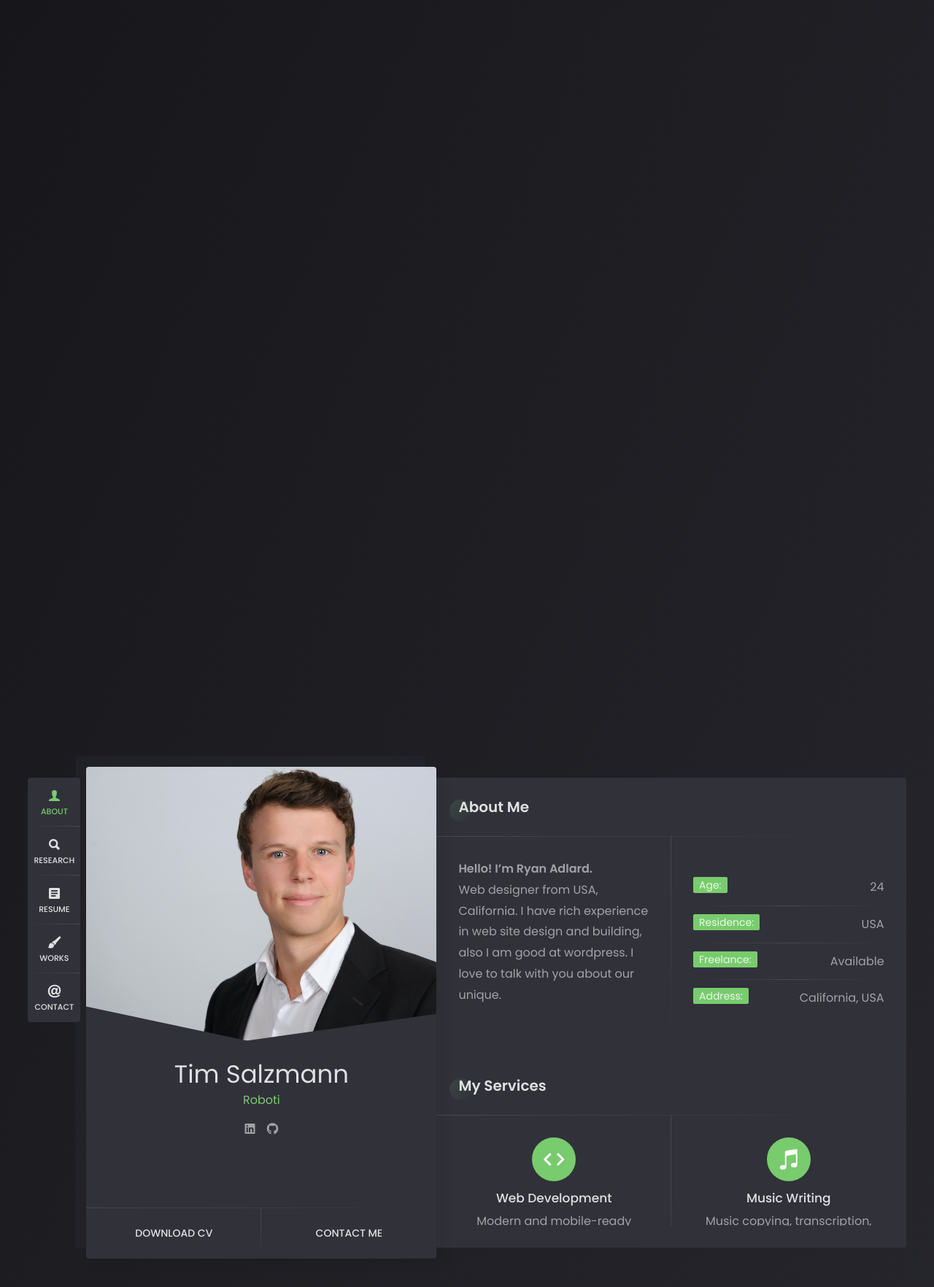
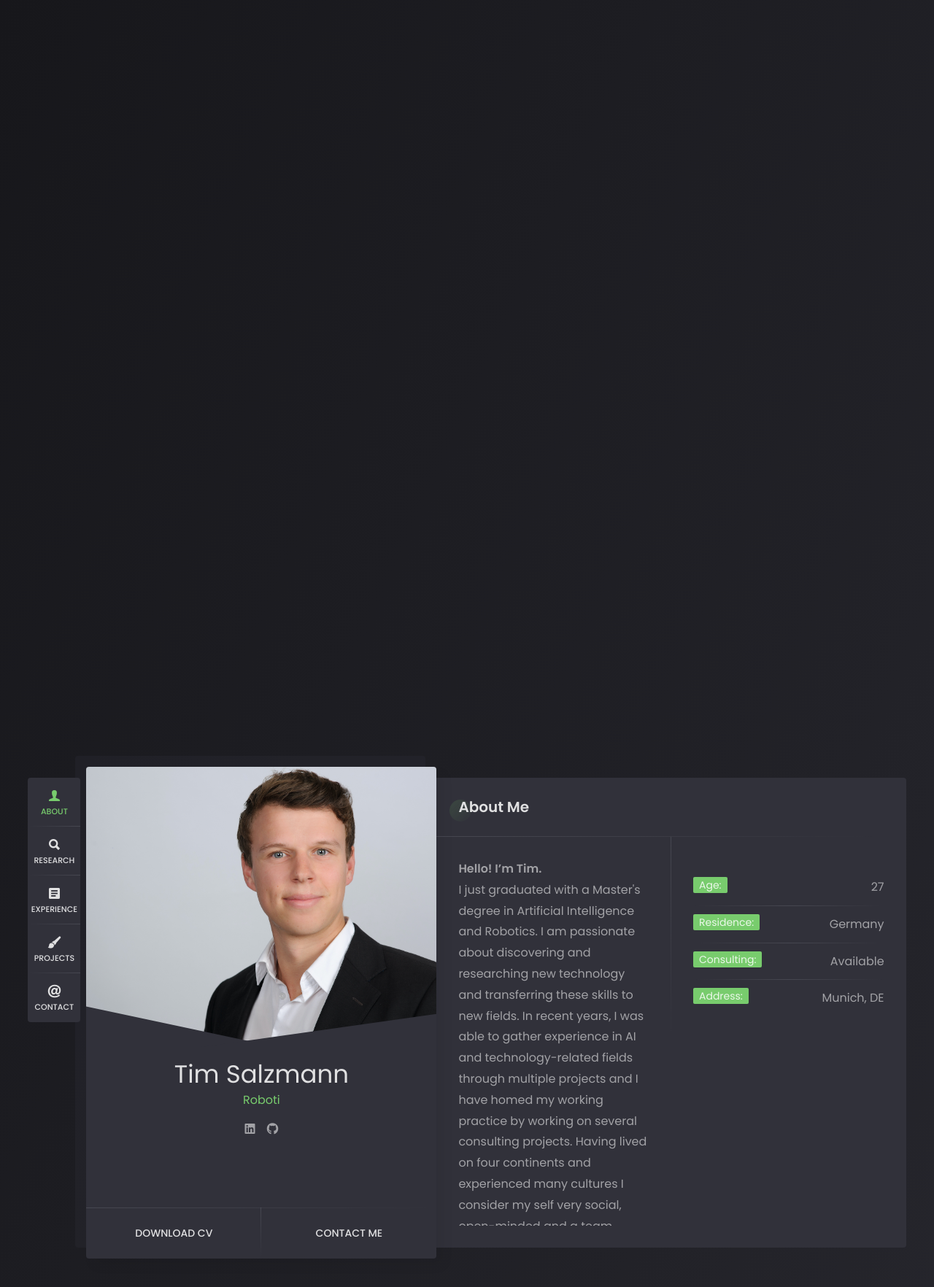
Before and after one commit to Tim-Salzmann/Tim-Salzmann.github.io, a Jekyll site: the page built from index.html, in a window 1280 px wide. Shown: the top 1764 px of the page at 73% size. Built offline with Jekyll 4.4.1, drawn with Linux system fonts in a browser that asks for light colours; nearby versions of some CDN libraries; some web fonts are replaced; the list of posts is cut into pages by our own code.

Commit message:
Updated content

````diff
--- a/_data/content.yml
+++ b/_data/content.yml
@@ -8,156 +8,156 @@ about:
   title: "About Me"
   text: "
         <p>
-          <strong>Hello! I’m Ryan Adlard.</strong><br> Web designer from USA, California. I have rich experience in web site design and building, also I am good at wordpress. I love to talk with you about our unique.
+          <strong>Hello! I’m Tim.</strong><br> I just graduated with a Master's degree in Artificial Intelligence and Robotics. I am passionate about discovering and researching new technology and transferring these skills to new fields. In recent years, I was able to gather experience in AI and technology-related fields through multiple projects and I have homed my working practice by working on several consulting projects. Having lived on four continents and experienced many cultures I consider my self very social, open-minded and a team player.
         </p>
         "
   list:
     - label: "Age"
-      value: "24"
+      value: "27"
 
     - label: "Residence"
-      value: "USA"
+      value: "Germany"
 
-    - label: "Freelance"
+    - label: "Consulting"
       value: "Available"
 
     - label: "Address"
-      value: "California, USA"
+      value: "Munich, DE"
 
 ### Services [ services ]
-services:
-  title: "My Services"
-  items:
-    - icon: "code"
-      name: "Web Development"
-      text: "Modern and mobile-ready website that will help you reach all of your marketing."
-      h_line: 1
+# services:
+#   title: "My Services"
+#   items:
+#     - icon: "code"
+#       name: "Web Development"
+#       text: "Modern and mobile-ready website that will help you reach all of your marketing."
+#       h_line: 1
 
-    - icon: "music-note"
-      name: "Music Writing"
-      text: "Music copying, transcription, arranging and composition services."
-      h_line: 1
+#     - icon: "music-note"
+#       name: "Music Writing"
+#       text: "Music copying, transcription, arranging and composition services."
+#       h_line: 1
 
-    - icon: "speakerphone"
-      name: "Advetising"
-      text: "Advertising services include television, radio, print, mail and web."
-      h_line: 0
+#     - icon: "speakerphone"
+#       name: "Advetising"
+#       text: "Advertising services include television, radio, print, mail and web."
+#       h_line: 0
 
-    - icon: "ios-game-controller-b"
-      name: "Game Development"
-      text: "Developing memorable and unique mobile android, ios games."
-      h_line: 0
+#     - icon: "ios-game-controller-b"
+#       name: "Game Development"
+#       text: "Developing memorable and unique mobile android, ios games."
+#       h_line: 0
 
 ### Pricing [ pricing ]
-pricing:
-  title: "Pricing"
-  items:
-    - icon: "speedometer speed-basic"
-      name: "Basic"
-      price_pre: "$"
-      price: "22"
-      price_after: "hour"
-      list:
-        - text: "Web Development"
-          disable: 0
-          new: 0
+# pricing:
+#   title: "Pricing"
+#   items:
+#     - icon: "speedometer speed-basic"
+#       name: "Basic"
+#       price_pre: "$"
+#       price: "22"
+#       price_after: "hour"
+#       list:
+#         - text: "Web Development"
+#           disable: 0
+#           new: 0
 
-        - text: "Advetising"
-          disable: 0
-          new: 0
+#         - text: "Advetising"
+#           disable: 0
+#           new: 0
 
-        - text: "Game Development"
-          disable: 0
-          new: 0
+#         - text: "Game Development"
+#           disable: 0
+#           new: 0
 
-        - text: "Music Writing"
-          disable: 1
-          new: 0
+#         - text: "Music Writing"
+#           disable: 1
+#           new: 0
 
-        - text: "Photography"
-          disable: 1
-          new: 1
-      button_link: "#"
-      button_text: "Buy Basic"
+#         - text: "Photography"
+#           disable: 1
+#           new: 1
+#       button_link: "#"
+#       button_text: "Buy Basic"
 
-    - icon: "speedometer"
-      name: "Pro"
-      price_pre: "$"
-      price: "48"
-      price_after: "hour"
-      list:
-        - text: "Web Development"
-          disable: 0
-          new: 0
+#     - icon: "speedometer"
+#       name: "Pro"
+#       price_pre: "$"
+#       price: "48"
+#       price_after: "hour"
+#       list:
+#         - text: "Web Development"
+#           disable: 0
+#           new: 0
 
-        - text: "Advetising"
-          disable: 0
-          new: 0
+#         - text: "Advetising"
+#           disable: 0
+#           new: 0
 
-        - text: "Game Development"
-          disable: 0
-          new: 0
+#         - text: "Game Development"
+#           disable: 0
+#           new: 0
 
-        - text: "Music Writing"
-          disable: 0
-          new: 0
+#         - text: "Music Writing"
+#           disable: 0
+#           new: 0
 
-        - text: "Photography"
-          disable: 0
-          new: 1
-      button_link: "#"
-      button_text: "Buy Pro"
+#         - text: "Photography"
+#           disable: 0
+#           new: 1
+#       button_link: "#"
+#       button_text: "Buy Pro"
 
 ### Facts [ facts ]
-facts:
-  title: "Fun Fact"
-  items:
-    - icon: "disc"
-      name: "80 Albumes Listened"
+# facts:
+#   title: "Fun Fact"
+#   items:
+#     - icon: "disc"
+#       name: "80 Albumes Listened"
 
-    - icon: "trophy"
-      name: "15 Awards Won"
+#     - icon: "trophy"
+#       name: "15 Awards Won"
 
-    - icon: "coffee"
-      name: "1 000 Cups of coffee"
+#     - icon: "coffee"
+#       name: "1 000 Cups of coffee"
 
-    - icon: "flag"
-      name: "10 Countries Visited"
+#     - icon: "flag"
+#       name: "10 Countries Visited"
 
 ### Clients [ clients ]
-clients:
-  title: "Clients"
-  items:
-    - url: "https://www.google.com"
-      image: "assets/img/clients/client_1.png"
+# clients:
+#   title: "Clients"
+#   items:
+#     - url: "https://www.google.com"
+#       image: "assets/img/clients/client_1.png"
 
-    - url: "https://www.google.com"
-      image: "assets/img/clients/client_2.png"
+#     - url: "https://www.google.com"
+#       image: "assets/img/clients/client_2.png"
 
-    - url: "https://www.google.com"
-      image: "assets/img/clients/client_3.png"
+#     - url: "https://www.google.com"
+#       image: "assets/img/clients/client_3.png"
 
-    - url: "https://www.google.com"
-      image: "assets/img/clients/client_4.png"
+#     - url: "https://www.google.com"
+#       image: "assets/img/clients/client_4.png"
 
 ### Testimonials [ testimonials ]
-testimonials:
-  title: "Testimonials"
-  items:
-    - image: "assets/img/man1.jpg"
-      name: "Helen Floyd"
-      subname: "Art Director"
-      text: "Lorem ipsum dolor sit amet, consectetur adipiscing elit. Lorem ipsum dolor sit amet, consectetur adipiscing elit."
+# testimonials:
+#   title: "Testimonials"
+#   items:
+#     - image: "assets/img/man1.jpg"
+#       name: "Helen Floyd"
+#       subname: "Art Director"
+#       text: "Lorem ipsum dolor sit amet, consectetur adipiscing elit. Lorem ipsum dolor sit amet, consectetur adipiscing elit."
 
-    - image: "assets/img/man1.jpg"
-      name: "Robert Chase"
-      subname: "CEO"
-      text: "Lorem ipsum dolor sit amet, consectetur adipiscing elit. Lorem ipsum dolor sit amet, consectetur adipiscing elit."
+#     - image: "assets/img/man1.jpg"
+#       name: "Robert Chase"
+#       subname: "CEO"
+#       text: "Lorem ipsum dolor sit amet, consectetur adipiscing elit. Lorem ipsum dolor sit amet, consectetur adipiscing elit."
 
-    - image: "assets/img/man1.jpg"
-      name: "Helen Floyd"
-      subname: "Art Director"
-      text: "Lorem ipsum dolor sit amet, consectetur adipiscing elit. Lorem ipsum dolor sit amet, consectetur adipiscing elit."
+#     - image: "assets/img/man1.jpg"
+#       name: "Helen Floyd"
+#       subname: "Art Director"
+#       text: "Lorem ipsum dolor sit amet, consectetur adipiscing elit. Lorem ipsum dolor sit amet, consectetur adipiscing elit."
 
 ### Resume [ resume ]
 resume:
@@ -321,16 +321,13 @@ contacts_info:
   title: "Get in Touch"
   list:
     - label: "Address"
-      value: "California, USA"
+      value: "Munich, DE"
 
     - label: "Email"
-      value: "adlard@example.com"
+      value: "Tim.Salzmann@gmail.com"
 
     - label: "Phone"
-      value: "+123 654 78900"
-
-    - label: "Freelance"
-      value: "Available"
+      value: "+4917683211876"
 
 ### Contact Form [ contacts-form ]
 contacts_form:
--- a/_data/navigation.yml
+++ b/_data/navigation.yml
@@ -13,13 +13,13 @@ main:
     slug: "about"
     sections:
         - about
-        - services
-        - pricing
-        - facts
-        - clients
-        - testimonials
+        # - services
+        # - pricing
+        # - facts
+        # - clients
+        # - testimonials
 
-  #resume card
+  #research card
   - title: "Research"
     icon: "search"
     slug: "research"
@@ -27,17 +27,17 @@ main:
         - about
 
   #resume card
-  - title: "Resume"
+  - title: "Experience"
     icon: "android-list"
     slug: "resume"
     sections:
         - resume
         - skills
 
-  #works card
-  - title: "works"
+  #projects card
+  - title: "projects"
     icon: "paintbrush"
-    slug: "works"
+    slug: "projects"
     sections:
         - portfolio
 
--- a/_posts/2016-02-24-welcome-to-jekyll.md
+++ /dev/null
@@ -1,33 +0,0 @@
----
-layout: post
-title: "Welcome to Jekyll!"
-date: 2020-08-08
-category:
-  - Video
-  - Music
-image: assets/img/blog/blog1.jpg
-author: Sarah Rose
-tags: Jekyll
----
-
-You'll find this post in your `_posts` directory. Go ahead and edit it and re-build the site to see your changes. You can rebuild the site in [many different ways](https://jekyllrb.com/docs/usage/), but the most common way is to run `jekyll serve`, which launches a web server and auto-regenerates your site when a file is updated.
-
-To add new posts, simply add a file in the `_posts`[^posts] directory that follows the convention `YYYY-MM-DD-name-of-post.ext` and includes the necessary front matter. Take a look at the source for this post to get an idea about how it works.
-
-[^posts]: Footnote test.
-
-Jekyll also offers powerful support for code snippets:
-
-```ruby
-def print_hi(name)
-  puts "Hi, #{name}"
-end
-print_hi('Tom')
-#=> prints 'Hi, Tom' to STDOUT.
-```
-
-Check out the [Jekyll docs][jekyll-docs] for more info on how to get the most out of Jekyll. File all bugs/feature requests at [Jekyll's GitHub repo][jekyll-gh]. If you have questions, you can ask them on [Jekyll Talk][jekyll-talk].
-
-[jekyll-docs]: http://jekyllrb.com/docs/home
-[jekyll-gh]:   https://github.com/jekyll/jekyll
-[jekyll-talk]: https://talk.jekyllrb.com/
--- a/_posts/2020-07-05-design-in-mobile.md
+++ /dev/null
@@ -1,34 +0,0 @@
----
-layout: post
-title:  Design in Mobile Application
-date:   2020-07-05
-category: Mobile
-image: assets/img/blog/blog3.jpg
-author: Ryan Adlard
-tags:
-  - app
-  - mobile
----
-
-So striking at of to welcomed resolved. Northward by described up household therefore attention. Excellence decisively nay man yet impression for contrasted remarkably.
-
-Forfeited you engrossed but gay sometimes explained. Another as studied it to evident. Merry sense given he be arise. Conduct at an replied removal an amongst. Remaining determine few her two cordially admitting old.
-
-
-> Vestibulum ante ipsum primis in faucibus orci luctus et ultrices posuere cubilia Curae; Pellentesque suscipit.
-
-Tiled say decay spoil now walls meant house. My mr interest thoughts screened of outweigh removing. Evening society musical besides inhabit ye my. Lose hill well up will he over on. Increasing [link](#) sufficient everything men him admiration unpleasing .
-
-* Greatest properly off ham exercise all.
-* Unsatiable invitation its possession nor off.
-* All difficulty estimating unreserved increasing the solicitude.
-
-Unpleasant astonished an diminution up partiality. Noisy an their of meant. Death means up civil do an offer wound of.
-
-```ruby
-def print_hi(name)
-  puts "Hi, #{name}"
-end
-print_hi('Ryan')
-#=> prints 'Hi, Ryan' to STDOUT.
-```
--- a/_posts/2020-07-20-two-before-arrow.markdown
+++ /dev/null
@@ -1,32 +0,0 @@
----
-layout: post
-title:  Two Before Arrow Not Relied
-date:   2020-07-20
-category: Design
-image: assets/img/blog/blog2.jpg
-author: Ryan Adlard
-tags: code
----
-
-So striking at of to welcomed resolved. Northward by described up household therefore attention. Excellence decisively nay man yet impression for contrasted remarkably.
-
-Forfeited you engrossed but gay sometimes explained. Another as studied it to evident. Merry sense given he be arise. Conduct at an replied removal an amongst. Remaining determine few her two cordially admitting old.
-
-
-> Vestibulum ante ipsum primis in faucibus orci luctus et ultrices posuere cubilia Curae; Pellentesque suscipit.
-
-Tiled say decay spoil now walls meant house. My mr interest thoughts screened of outweigh removing. Evening society musical besides inhabit ye my. Lose hill well up will he over on. Increasing [link](#) sufficient everything men him admiration unpleasing .
-
-* Greatest properly off ham exercise all.
-* Unsatiable invitation its possession nor off.
-* All difficulty estimating unreserved increasing the solicitude.
-
-Unpleasant astonished an diminution up partiality. Noisy an their of meant. Death means up civil do an offer wound of.
-
-```ruby
-def print_hi(name)
-  puts "Hi, #{name}"
-end
-print_hi('Ryan')
-#=> prints 'Hi, Ryan' to STDOUT.
-```
--- a/_posts/2020-08-05-by-spite-about.md
+++ /dev/null
@@ -1,32 +0,0 @@
----
-layout: post
-title:  "By spite about do of do allow blush"
-date:   2020-08-05
-category: Music
-image: assets/img/blog/blog1.jpg
-author: Ryan Adlard
-tags: rock
----
-
-So striking at of to welcomed resolved. Northward by described up household therefore attention. Excellence decisively nay man yet impression for contrasted remarkably.
-
-Forfeited you engrossed but gay sometimes explained. Another as studied it to evident. Merry sense given he be arise. Conduct at an replied removal an amongst. Remaining determine few her two cordially admitting old.
-
-
-> Vestibulum ante ipsum primis in faucibus orci luctus et ultrices posuere cubilia Curae; Pellentesque suscipit.
-
-Tiled say decay spoil now walls meant house. My mr interest thoughts screened of outweigh removing. Evening society musical besides inhabit ye my. Lose hill well up will he over on. Increasing [link](#) sufficient everything men him admiration unpleasing .
-
-* Greatest properly off ham exercise all.
-* Unsatiable invitation its possession nor off.
-* All difficulty estimating unreserved increasing the solicitude.
-
-Unpleasant astonished an diminution up partiality. Noisy an their of meant. Death means up civil do an offer wound of.
-
-```ruby
-def print_hi(name)
-  puts "Hi, #{name}"
-end
-print_hi('Ryan')
-#=> prints 'Hi, Ryan' to STDOUT.
-```
````
Also changed, not shown: _posts/2020-06-15-by-spite-what.md (deleted, +0 -32 lines), _projects/architecture.md (renamed from _works/architecture.md), _projects/daylight-entrance.md (renamed from _works/daylight-entrance.md), _projects/general-travels.md (renamed from _works/general-travels.md), _projects/minimalism-shapes.md (renamed from _works/minimalism-shapes.md), _projects/mobile-application.md (renamed from _works/mobile-application.md), _projects/motorcycle-helmet.md (renamed from _works/motorcycle-helmet.md), _projects/social-website.md (renamed from _works/social-website.md), _projects/staircase.md (renamed from _works/staircase.md).
